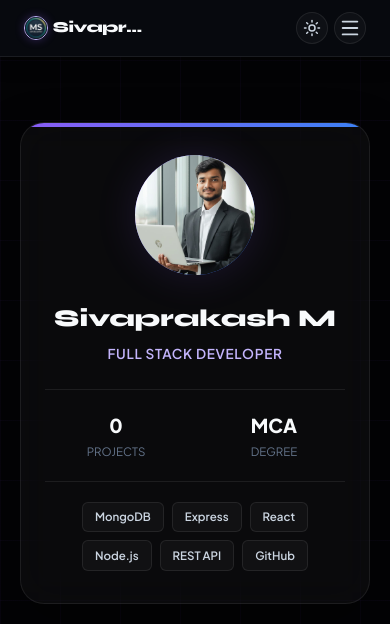
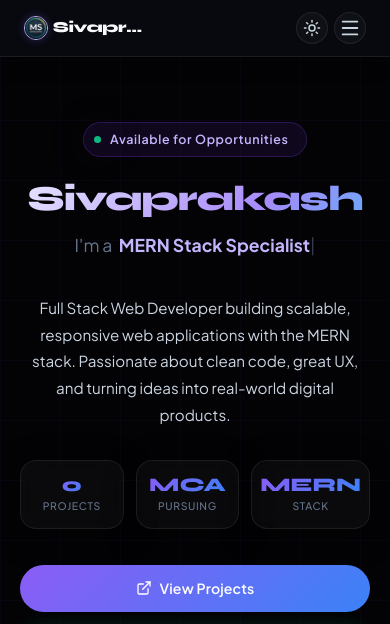
Before and after one commit to jofra-shiva/portfolio, a React (Vite) app in the folder client/: page / in a window 390 px wide. Shown: the top 624 px of the page. Built offline with nearby package versions, Linux system fonts and the light colour scheme; no server answers.

Commit message:
feat: Add comprehensive styling for the Hero component, including layout, typography, interactive elements, a profile card, and responsive adjustments with light mode overrides.

```diff
--- a/client/src/components/Hero/Hero.css
+++ b/client/src/components/Hero/Hero.css
@@ -433,11 +433,12 @@
 
 @media (max-width: 991px) {
   .hero { height: auto; min-height: 100vh; padding-top: 120px; padding-bottom: 60px; }
-  .hero__content { grid-template-columns: 1fr; text-align: center; gap: 4rem; }
+  .hero__content { grid-template-columns: 1fr; text-align: center; gap: 3rem; }
   .hero__bio { margin: 0 auto 2.5rem; max-width: 600px; }
   .hero__cta, .hero__socials, .hero__stats { justify-content: center; }
   .hero__eyebrow { margin-left: auto; margin-right: auto; }
-  .hero__visual { order: -1; margin-bottom: 2rem; }
+  .hero__text { order: 1; }
+  .hero__visual { order: 2; margin-top: 1rem; }
   .hero__profile-card { width: 320px; margin: 0 auto; }
   .float-card { display: none; }
 }
```
